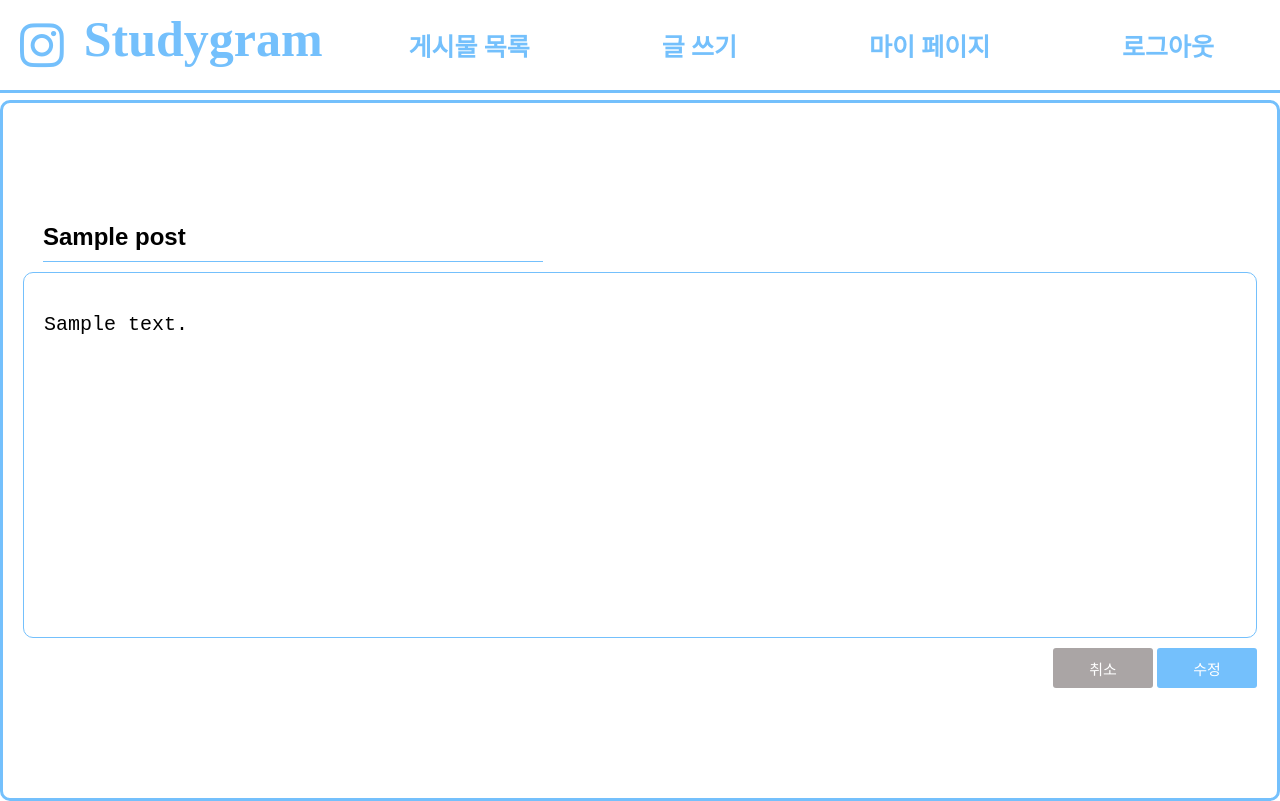
After one commit to leechleech04/Study-Gram, a Node server app: template views/edit.ejs in a window 1280 px wide. The commit adds this page. Run offline with Node 20, Linux system fonts and the light colour scheme; the template is opened without the code that fills it: most values are stand-ins (such as "Sample title", 1, 10 or a date in 2020); some libraries are stand-ins or nearby versions.

Commit message:
Feat 게시물 수정 기능 구현

```diff
--- a/app.js
+++ b/app.js
@@ -1,6 +1,7 @@
 const express = require('express');
 const path = require('path');
 const { MongoClient, ObjectId } = require('mongodb');
+const methodOverride = require('method-override');
 
 const app = express();
 
@@ -9,6 +10,7 @@ app.set('view engine', 'ejs');
 app.use(express.static('public'));
 app.use(express.json());
 app.use(express.urlencoded({ extended: true }));
+app.use(methodOverride('_method'));
 
 let db;
 const url =
@@ -81,6 +83,44 @@ app.get('/detail/:id', async (req, res) => {
   }
 });
 
+app.get('/edit/:id', async (req, res) => {
+  try {
+    let post = await db
+      .collection('post')
+      .findOne({ _id: new ObjectId(req.params.id) });
+    if (post === null) {
+      res.status(400).send('<h1>게시물이 존재하지 않습니다.</h1>');
+    }
+    res.render('edit', { post });
+  } catch (e) {
+    console.error(e);
+    res.status(400).send('<h1>에러 발생</h1>');
+  }
+});
+
+app.put('/editcontent', async (req, res) => {
+  try {
+    if (req.body.title === '') {
+      res.send('<h1>제목을 입력해주세요.</h1>');
+      return;
+    } else if (req.body.content === '') {
+      res.send('<h1>내용을 입력해주세요.</h1>');
+      return;
+    } else {
+      await db
+        .collection('post')
+        .updateOne(
+          { _id: new ObjectId(req.body.id) },
+          { $set: { title: req.body.title, content: req.body.content } }
+        );
+      res.redirect('/list');
+    }
+  } catch (e) {
+    console.error(e);
+    res.status(500).send('<h1>에러 발생</h1>');
+  }
+});
+
 // app.put('/heart/add', async (req, res) => {
 //   await db
 //     .collection('post')
--- a/package.json
+++ b/package.json
@@ -13,6 +13,7 @@
   "dependencies": {
     "ejs": "^3.1.10",
     "express": "^4.21.1",
+    "method-override": "^3.0.0",
     "mongodb": "^6.11.0"
   }
 }
--- /dev/null
+++ b/public/edit.css
@@ -0,0 +1,69 @@
+.write-box {
+  padding: 100px 20px;
+  border: 3px solid #74c0fc;
+  border-radius: 10px;
+}
+
+.title-input {
+  padding: 0 20px;
+}
+
+.content-input {
+  border: 1px solid #74c0fc;
+  border-radius: 10px;
+  padding: 20px;
+}
+
+input,
+textarea {
+  width: 500px;
+  padding: 10px 0;
+  margin: 10px 0;
+  border: none;
+  outline: none;
+}
+
+input {
+  border-bottom: 1px solid #74c0fc;
+  font-size: 24px;
+  font-weight: 600;
+}
+
+textarea {
+  resize: none;
+  width: 100%;
+  min-height: 300px;
+  overflow: hidden;
+  font-size: 20px;
+}
+
+.btn-box {
+  text-align: right;
+}
+
+.btn-box button {
+  width: 100px;
+  height: 40px;
+  margin: 10px 0;
+  color: white;
+  border: none;
+  font-size: 15px;
+  border-radius: 3px;
+  cursor: pointer;
+}
+
+.cancel-btn {
+  background-color: #aaa5a5;
+}
+
+.cancel-btn:hover {
+  background-color: #808080;
+}
+
+.submit-btn {
+  background-color: #74c0fc;
+}
+
+.submit-btn:hover {
+  background-color: #4dabf7;
+}
--- a/views/detail.ejs
+++ b/views/detail.ejs
@@ -9,6 +9,9 @@
   </head>
   <body>
     <%- include('header.ejs') %>
+    <div class="edit-btn">
+      <a href="/edit/<%= post._id %>"><button>수정</button></a>
+    </div>
     <div class="detail-box">
       <p class="detail-user"><%= post.user %></p>
       <h1 class="detail-title"><%= post.title %></h1>
--- /dev/null
+++ b/views/edit.ejs
@@ -0,0 +1,49 @@
+<!DOCTYPE html>
+<html lang="ko">
+  <head>
+    <meta charset="UTF-8" />
+    <meta name="viewport" content="width=device-width, initial-scale=1.0" />
+    <title>StudyGram</title>
+    <link rel="stylesheet" href="/header.css" />
+    <link rel="stylesheet" href="/edit.css" />
+  </head>
+  <body>
+    <%- include('header.ejs') %>
+    <div class="write-box">
+      <form method="POST" action="/editcontent?_method=PUT">
+        <input value="<%= post._id %>" name="id" style="display : none">
+        <div class="title-input">
+          <input
+            type="text"
+            required
+            autofocus
+            placeholder="제목"
+            name="title"
+            value="<%= post.title %>"
+          />
+        </div>
+        <div class="content-input">
+          <textarea
+            required
+            placeholder="내용을 입력하세요"
+            name="content"
+          ><%= post.content %></textarea>
+        </div>
+        <div class="btn-box">
+          <a href="/list"><button class="cancel-btn">취소</button></a>
+          <button type="submit" class="submit-btn">수정</button>
+      </form>
+    </div>
+    <script>
+      const textarea = document.querySelector('textarea');
+      textarea.addEventListener('input', () => {
+        textarea.style.height = 'auto';
+        textarea.style.height = `${textarea.scrollHeight}px`;
+      });
+    </script>
+    <script
+      src="https://kit.fontawesome.com/a99ca2fd10.js"
+      crossorigin="anonymous"
+    ></script>
+  </body>
+</html>
```
Also changed, not shown: public/detail.css (+22 -1 lines), 1 other file.
